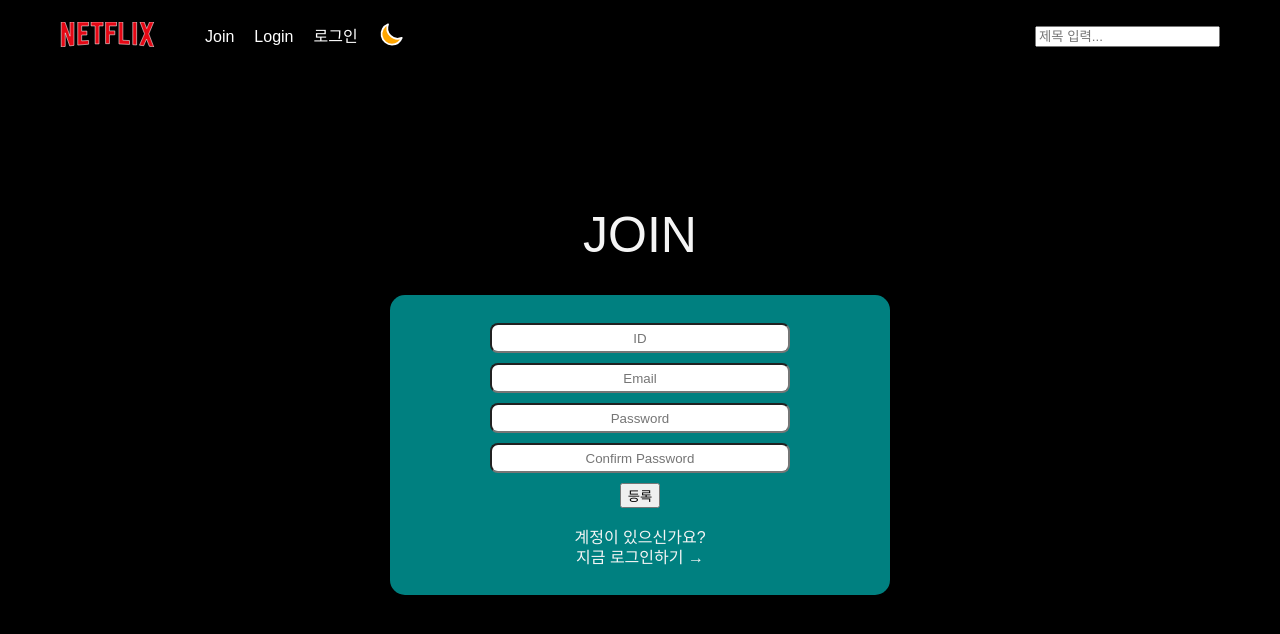
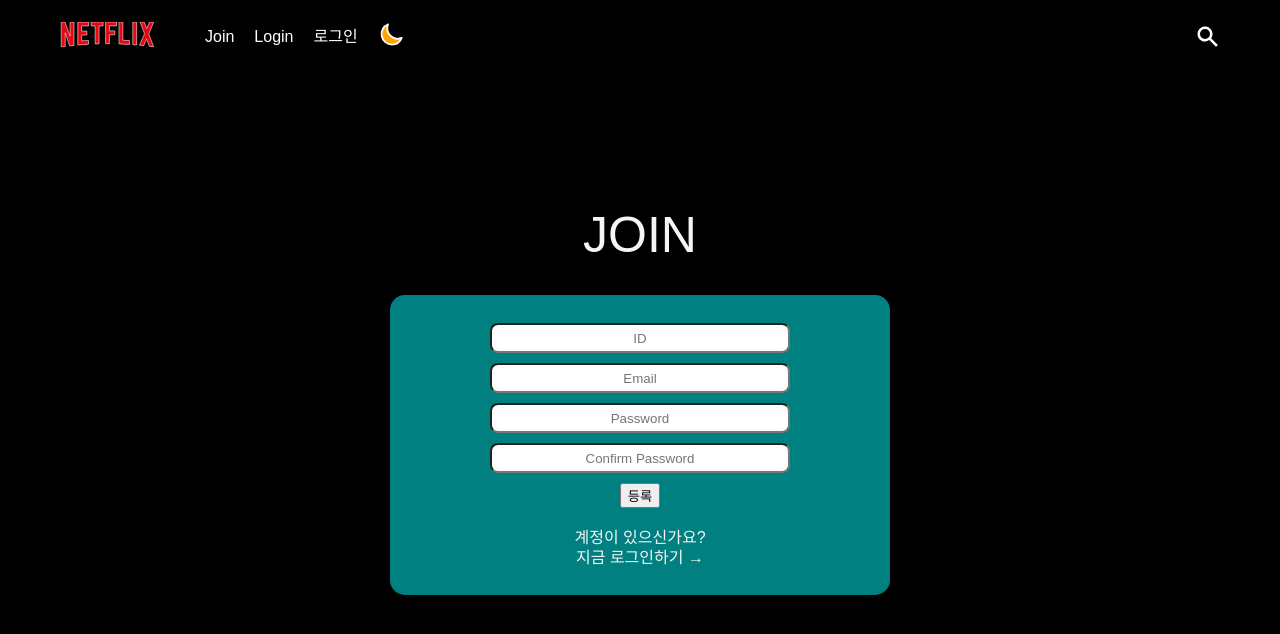
Before and after one commit to JYPIT/Cinema-Paradiso, a React (Create React App) app: page /join in a window 1280 px wide. Shown: the top 634 px of the page. Built offline with nearby package versions, Linux system fonts and the light colour scheme.

Commit message:
영화 별점 추가

```diff
--- a/src/components/Header.js
+++ b/src/components/Header.js
@@ -2,7 +2,7 @@ import { Link, useNavigate } from "react-router-dom";
 import styled from "styled-components";
 import { motion, useAnimation, useScroll } from "framer-motion";
 import { useForm } from "react-hook-form";
-import { useEffect } from "react";
+import React, { useEffect, useState } from "react";
 import { isDarkAtom, isLoginAtom } from "../atom";
 import { useRecoilValue, useSetRecoilState } from "recoil";
 
@@ -72,19 +72,45 @@ const DarkThemeLogo = styled(motion.svg)`
   fill: orange;
 `;
 
-const Search = styled(motion.form)``;
-const Input = styled(motion.input)``;
+const Search = styled(motion.form)`
+  display: flex;
+  align-items: center;
+  position: relative;
+  svg {
+    height: 25px;
+  }
+`;
+const Input = styled(motion.input)`
+  position: absolute;
+  transform-origin: right center;
+  right: 0px;
+  padding: 5px 10px;
+  padding-left: 40px;
+  color: white;
+  font-size: 16px;
+  background-color: ${(props) => props.theme.black.lighter};
+  border: 1px solid ${(props) => props.theme.white.lighter};
+`;
 
 function Header() {
+  //Dark Mode
   const isDark = useRecoilValue(isDarkAtom);
   const setIsDark = useSetRecoilState(isDarkAtom);
+  const clickDarkBtn = () => {
+    setIsDark((prev) => !prev);
+  };
+  //Login
   const isLogin = useRecoilValue(isLoginAtom);
   const setIsLogin = useSetRecoilState(isLoginAtom);
   const navigate = useNavigate();
+  //Form
   const { register, handleSubmit } = useForm();
   const onValid = (data) => {
     navigate(`/search?keyword=${data.keyword}`);
   };
+  //Search
+  const [searchOpen, setSearchOpen] = useState(false);
+  const toggleSearch = () => setSearchOpen((prev) => !prev);
   const inputAnimation = useAnimation();
   const navAnimation = useAnimation();
   const { scrollY } = useScroll();
@@ -134,7 +160,7 @@ function Header() {
               <Item onClick={() => setIsLogin(true)}>로그인</Item>
             </>
           )}
-          <Item onClick={() => setIsDark((prev) => !prev)}>
+          <Item onClick={clickDarkBtn}>
             {isDark ? (
               <DarkThemeLogo
                 fill="none"
@@ -171,16 +197,31 @@ function Header() {
           </Item>
         </Items>
       </Col>
-
+      <Col>
         <Search onSubmit={handleSubmit(onValid)}>
+          <motion.svg
+            onClick={toggleSearch}
+            animate={{ x: searchOpen ? -230 : 0 }}
+            transition={{ type: "linear" }}
+            fill="currentColor"
+            viewBox="0 0 20 20"
+            xmlns="http://www.w3.org/2000/svg"
+          >
+            <path
+              fillRule="evenodd"
+              d="M8 4a4 4 0 100 8 4 4 0 000-8zM2 8a6 6 0 1110.89 3.476l4.817 4.817a1 1 0 01-1.414 1.414l-4.816-4.816A6 6 0 012 8z"
+              clipRule="evenodd"
+            ></path>
+          </motion.svg>
           <Input
             {...register("keyword", { required: true, minLength: 2 })}
-          type="text"
+            animate={{ scaleX: searchOpen ? 1 : 0 }}
+            transition={{ type: "linear" }}
             placeholder="제목 입력..."
           />
         </Search>
+      </Col>
     </Nav>
   );
 }
-
 export default Header;
--- a/src/components/Sliders.js
+++ b/src/components/Sliders.js
@@ -2,7 +2,7 @@ import { AnimatePresence, motion } from "framer-motion";
 import { useState } from "react";
 import { useMatch, useNavigate } from "react-router-dom";
 import styled from "styled-components";
-import { makeImagePath } from "../utils";
+import { makeImagePath, makeRatings } from "../utils";
 
 // Slider
 const Slider = styled(motion.div)`
@@ -24,9 +24,11 @@ const SliderBtn = styled.div`
   right: ${(props) => (props.isRight ? 0 : null)};
   left: ${(props) => (props.isRight ? null : 0)};
   display: flex;
+  justify-content: center;
+  align-items: center;
   background-color: rgba(0, 0, 0, 0.5);
   border-radius: 50px;
-  height: 40px;
+  height: 350px;
   width: 40px;
   cursor: pointer;
   svg {
@@ -95,20 +97,26 @@ const PopMovie = styled(motion.div)`
 
 const PopMovieCover = styled.div`
   width: 100%;
-  height: 250px;
+  height: 300px;
+  display: flex;
+  justify-content: center;
   background-size: cover;
   background-position: center center;
-  background-image: linear-gradient(rgba(0, 0, 0, 0.2), rgba(0, 0, 0, 0.8)),
+  background-image: linear-gradient(rgba(0, 0, 0, 0.2), rgba(0, 0, 0, 1)),
     url(${(props) => props.bgphoto});
 `;
 const PopMovieTitle = styled.h3`
-  margin-top: 30px;
-  text-align: center;
+  position: absolute;
+  top: 250px;
   font-size: 36px;
 `;
 const PopMovieOverview = styled.p`
   padding: 20px 40px;
   font-size: 18px;
+  svg {
+    width: 30px;
+    height: 30px;
+  }
 `;
 
 const offset = 6;
@@ -116,79 +124,79 @@ const offset = 6;
 const genres = [
   {
     id: 28,
-    name: "Action",
+    name: "액션",
   },
   {
     id: 12,
-    name: "Adventure",
+    name: "모험",
   },
   {
     id: 16,
-    name: "Animation",
+    name: "애니메이션",
   },
   {
     id: 35,
-    name: "Comedy",
+    name: "코미디",
   },
   {
     id: 80,
-    name: "Crime",
+    name: "범죄",
   },
   {
     id: 99,
-    name: "Documentary",
+    name: "다큐멘터리",
   },
   {
     id: 18,
-    name: "Drama",
+    name: "드라마",
   },
   {
     id: 10751,
-    name: "Family",
+    name: "가족",
   },
   {
     id: 14,
-    name: "Fantasy",
+    name: "판타지",
   },
   {
     id: 36,
-    name: "History",
+    name: "역사",
   },
   {
     id: 27,
-    name: "Horror",
+    name: "공포",
   },
   {
     id: 10402,
-    name: "Music",
+    name: "음악",
   },
   {
     id: 9648,
-    name: "Mystery",
+    name: "미스터리",
   },
   {
     id: 10749,
-    name: "Romance",
+    name: "로맨스",
   },
   {
     id: 878,
-    name: "Science Fiction",
+    name: "SF",
   },
   {
     id: 10770,
-    name: "TV Movie",
+    name: "TV 영화",
   },
   {
     id: 53,
-    name: "Thriller",
+    name: "스릴러",
   },
   {
     id: 10752,
-    name: "War",
+    name: "전쟁",
   },
   {
     id: 37,
-    name: "Western",
+    name: "서부",
   },
 ];
 
@@ -230,6 +238,7 @@ function Sliders(movies) {
   const onOverlayClicked = () => {
     navigate("/");
   };
+  //console.log(movies.data.results);
 
   return (
     <>
@@ -293,10 +302,27 @@ function Sliders(movies) {
                       clickedMovie.backdrop_path || "",
                       "w500"
                     )}
-                  ></PopMovieCover>
-                  <PopMovieTitle>{clickedMovie.title}</PopMovieTitle>
+                  >
+                    <PopMovieTitle>{clickedMovie.title}</PopMovieTitle>
+                  </PopMovieCover>
+                  <PopMovieOverview>
+                    {clickedMovie.release_date.split("-").slice(0, 1)}
+                  </PopMovieOverview>
+                  <PopMovieOverview>
+                    {makeRatings(clickedMovie.vote_average)}
+                    {clickedMovie.vote_average / 2}
+                  </PopMovieOverview>
+                  <PopMovieOverview>
+                    장르:{" "}
+                    {clickedMovie.genre_ids.map((genreId) =>
+                      genres.map((genre) =>
+                        genreId === genre.id ? (
+                          <span key={genre.id}>{genre.name}, </span>
+                        ) : null
+                      )
+                    )}
+                  </PopMovieOverview>
                   <PopMovieOverview>{clickedMovie.overview}</PopMovieOverview>
-                  <PopMovieOverview></PopMovieOverview>
                 </>
               )}
             </PopMovie>
--- a/src/routes/Home.js
+++ b/src/routes/Home.js
@@ -1,4 +1,5 @@
 import { useQuery } from "@tanstack/react-query";
+import React from "react";
 import styled from "styled-components";
 import { getMovies } from "../api";
 import Sliders from "../components/Sliders";
@@ -47,11 +48,11 @@ function Home() {
             <Overview>{data.results[BannerId].overview}</Overview>
           </Banner>
           <Sliders data={data} />
-          <Sliders data={data} />
+          {/* <Sliders data={data} /> */}
         </Wrapper>
       )}
     </div>
   );
 }
 
-export default Home;
+export default React.memo(Home);
--- a/src/utils.js
+++ b/src/utils.js
@@ -1,3 +1,39 @@
+import { useState } from "react";
+
 export function makeImagePath(id, format) {
   return `https://image.tmdb.org/t/p/${format ? format : "original"}${id}`;
 }
+
+export function makeRatings(rating) {
+  const star = rating / 2;
+  const lastStar = star - Math.floor(star);
+  const starArray = [];
+  for (var i = 0; i < Math.floor(star); i++) {
+    starArray.push(i);
+  }
+
+  return (
+    <>
+      {starArray.map((data) => (
+        <svg
+          key={data}
+          xmlns="http://www.w3.org/2000/svg"
+          viewBox="0 0 576 512"
+          fill="orange"
+        >
+          <path d="M316.9 18C311.6 7 300.4 0 288.1 0s-23.4 7-28.8 18L195 150.3 51.4 171.5c-12 1.8-22 10.2-25.7 21.7s-.7 24.2 7.9 32.7L137.8 329 113.2 474.7c-2 12 3 24.2 12.9 31.3s23 8 33.8 2.3l128.3-68.5 128.3 68.5c10.8 5.7 23.9 4.9 33.8-2.3s14.9-19.3 12.9-31.3L438.5 329 542.7 225.9c8.6-8.5 11.7-21.2 7.9-32.7s-13.7-19.9-25.7-21.7L381.2 150.3 316.9 18z" />
+        </svg>
+      ))}
+
+      {(0 < lastStar) & (lastStar < 1) ? (
+        <svg
+          xmlns="http://www.w3.org/2000/svg"
+          viewBox="0 0 576 512"
+          fill="orange"
+        >
+          <path d="M463.1 474.7C465.1 486.7 460.2 498.9 450.2 506C440.3 513.1 427.2 514 416.5 508.3L288.1 439.8L159.8 508.3C149 514 135.9 513.1 126 506C116.1 498.9 111.1 486.7 113.2 474.7L137.8 328.1L33.58 225.9C24.97 217.3 21.91 204.7 25.69 193.1C29.46 181.6 39.43 173.2 51.42 171.5L195 150.3L259.4 17.97C264.7 6.954 275.9-.0391 288.1-.0391C300.4-.0391 311.6 6.954 316.9 17.97L381.2 150.3L524.9 171.5C536.8 173.2 546.8 181.6 550.6 193.1C554.4 204.7 551.3 217.3 542.7 225.9L438.5 328.1L463.1 474.7zM288 376.4L288.1 376.3L399.7 435.9L378.4 309.6L469.2 219.8L343.8 201.4L288.1 86.85L288 87.14V376.4z" />
+        </svg>
+      ) : null}
+    </>
+  );
+}
```
Also changed, not shown: 1 other file (tests, documents, lock files or other folders). Lines whose indentation alone changed are shown as unchanged.
